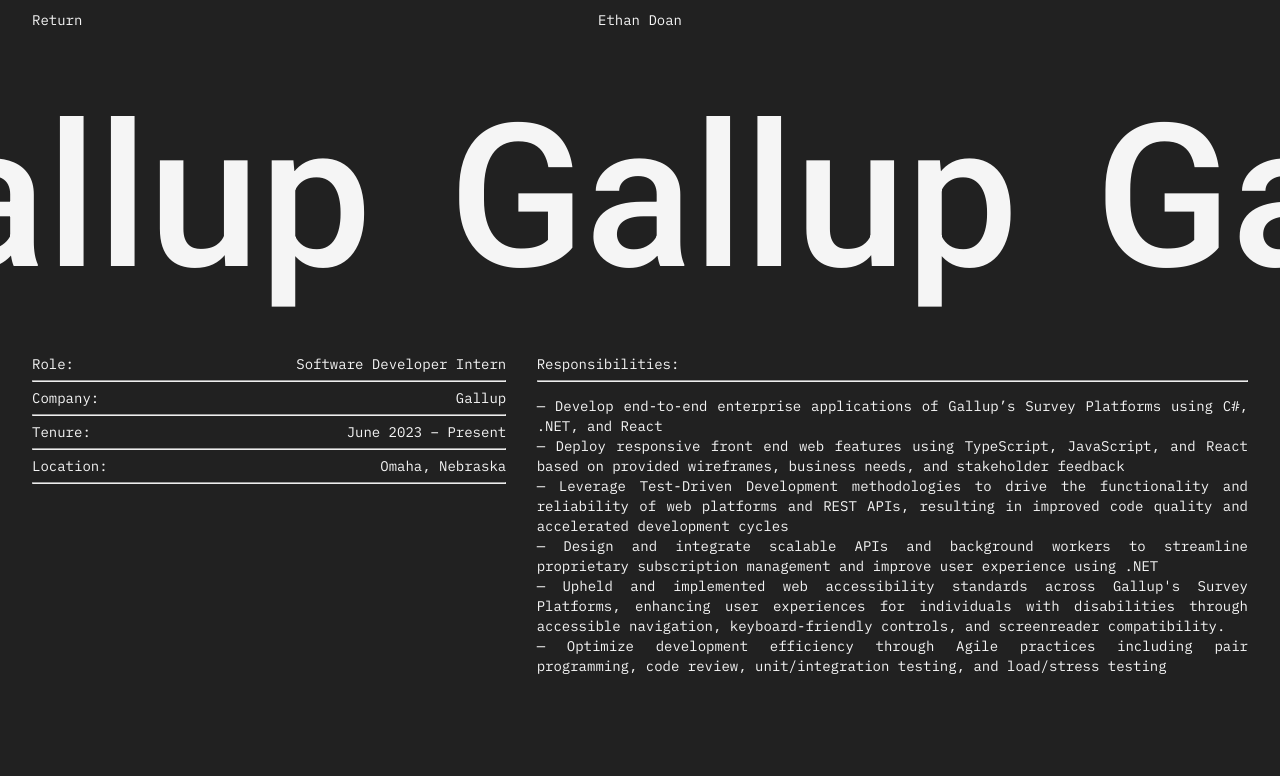
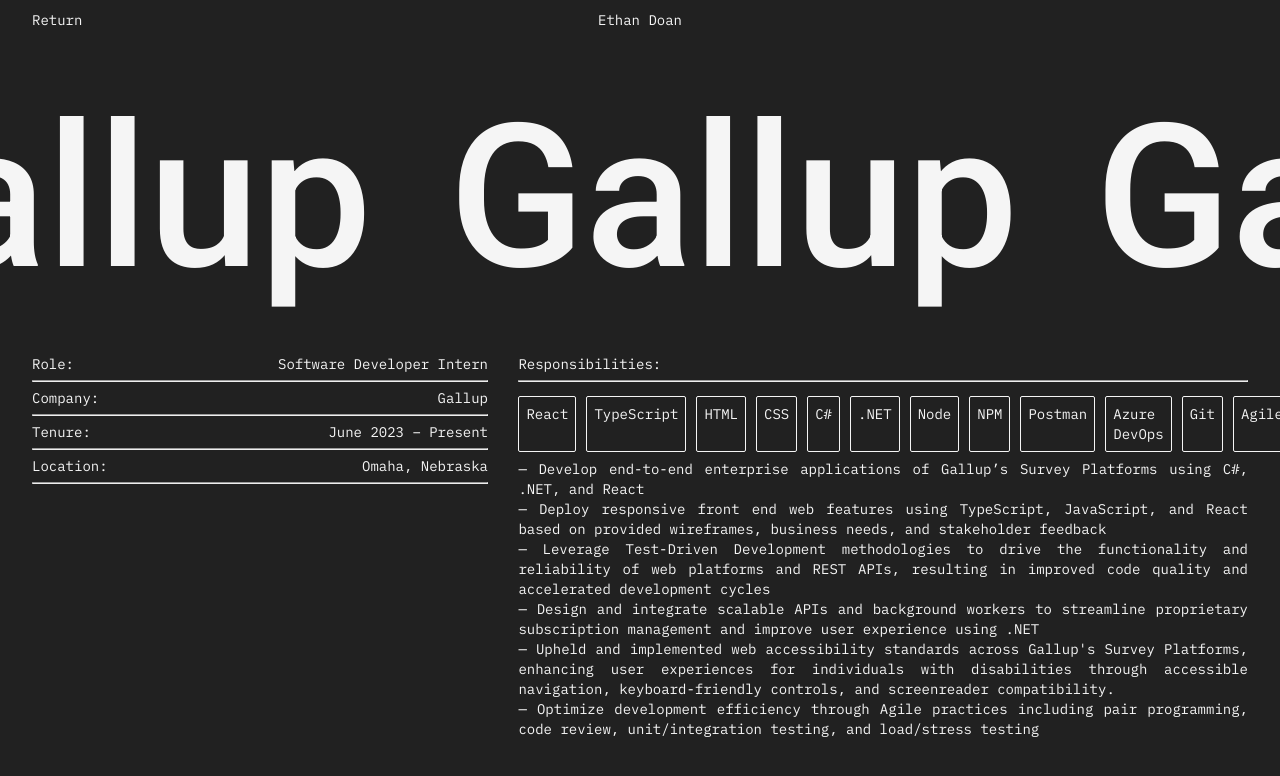
Before and after one commit to ethan-doan/Portfolio, a React (Create React App) app: page /experience/gallup in a window 1280 px wide. Shown: the top 776 px of the page. Built offline with nearby package versions, Linux system fonts and the light colour scheme.

Commit message:
Added Badges

```diff
--- /dev/null
+++ b/src/components/Badge.js
@@ -0,0 +1,12 @@
+import React from "react";
+import "../styles/Badge.css";
+
+function Badge({ text }) {
+  return (
+    <div className="badge-container">
+      <div className="badge-text">{text}</div>
+    </div>
+  );
+}
+
+export default Badge;
--- a/src/components/ExperiencePage.js
+++ b/src/components/ExperiencePage.js
@@ -1,5 +1,6 @@
 import React from "react";
 import { useParams } from "react-router-dom";
+import Badge from "./Badge.js";
 import ExperienceContent from "./ExperienceContent.js";
 import Navbar from "./Navbar";
 import TitleCarousel from "./TitleCarousel";
@@ -20,6 +21,20 @@
             tenure="June 2023 – Present"
             location="Omaha, Nebraska"
           >
+            <div className="skills-container">
+              <Badge text="React" />
+              <Badge text="TypeScript" />
+              <Badge text="HTML" />
+              <Badge text="CSS" />
+              <Badge text="C#" />
+              <Badge text=".NET" />
+              <Badge text="Node" />
+              <Badge text="NPM" />
+              <Badge text="Postman" />
+              <Badge text="Azure DevOps" />
+              <Badge text="Git" />
+              <Badge text="Agile" />
+            </div>
             <li className="experience-page-description-item">
               Develop end-to-end enterprise applications of Gallup’s Survey
               Platforms using C#, .NET, and React
@@ -62,6 +77,15 @@
             tenure="May 2022 – June 2023"
             location="Omaha, Nebraska"
           >
+            <div className="skills-container">
+              <Badge text="Groovy" />
+              <Badge text="Spring" />
+              <Badge text="Swagger" />
+              <Badge text="Kubernetes" />
+              <Badge text="Git" />
+              <Badge text="Bitbucket" />
+              <Badge text="Agile" />
+            </div>
             <li className="experience-page-description-item">
               Organized, initiated, and created fully functional front and back
               end features, effectively streamlining actuary and underwriter
@@ -93,7 +117,14 @@
             tenure="January 2022 – May 2022"
             location="Omaha, Nebraska"
           >
-            {" "}
+            <div className="skills-container">
+              <Badge text="Python" />
+              <Badge text="Bloomberg Terminal" />
+              <Badge text="Data Analysis" />
+              <Badge text="PowerBI" />
+              <Badge text="Excel" />
+              <Badge text="Financial Modeling" />
+            </div>
             <li className="experience-page-description-item">
               Developed machine learning algorithms with Python to forecast the
               commodities market
@@ -123,7 +154,13 @@
             company="Union Pacific Railroad"
             location="Omaha, Nebraska"
           >
-            {" "}
+            <div className="skills-container">
+              <Badge text="Tableau" />
+              <Badge text="PostgreSQL" />
+              <Badge text="Database Management" />
+              <Badge text="Data Governance" />
+              <Badge text="Data Analysis" />
+            </div>
             <li className="experience-page-description-item">
               Performed ad-hoc data analysis through Tableau for a wide variety
               of departments involving reporting, modeling, and forecasting
--- /dev/null
+++ b/src/styles/Badge.css
@@ -0,0 +1,17 @@
+.badge-container {
+  display: flex;
+}
+
+.badge-text {
+  padding: 0.5em;
+  color: #f5f5f5;
+  background-color: #212121;
+  border: 1px solid #f5f5f5;
+  border-radius: 2px;
+  transition: color 0.2s ease, background-color 0.2s ease;
+}
+
+.badge-text:hover {
+  color: #212121;
+  background-color: #f5f5f5;
+}
--- a/src/styles/ExperiencePage.css
+++ b/src/styles/ExperiencePage.css
@@ -5,3 +5,9 @@
   height: 100vh;
   overflow: auto;
 }
+
+.skills-container {
+  display: flex;
+  gap: 10px;
+  margin-bottom: 1%;
+}
```
